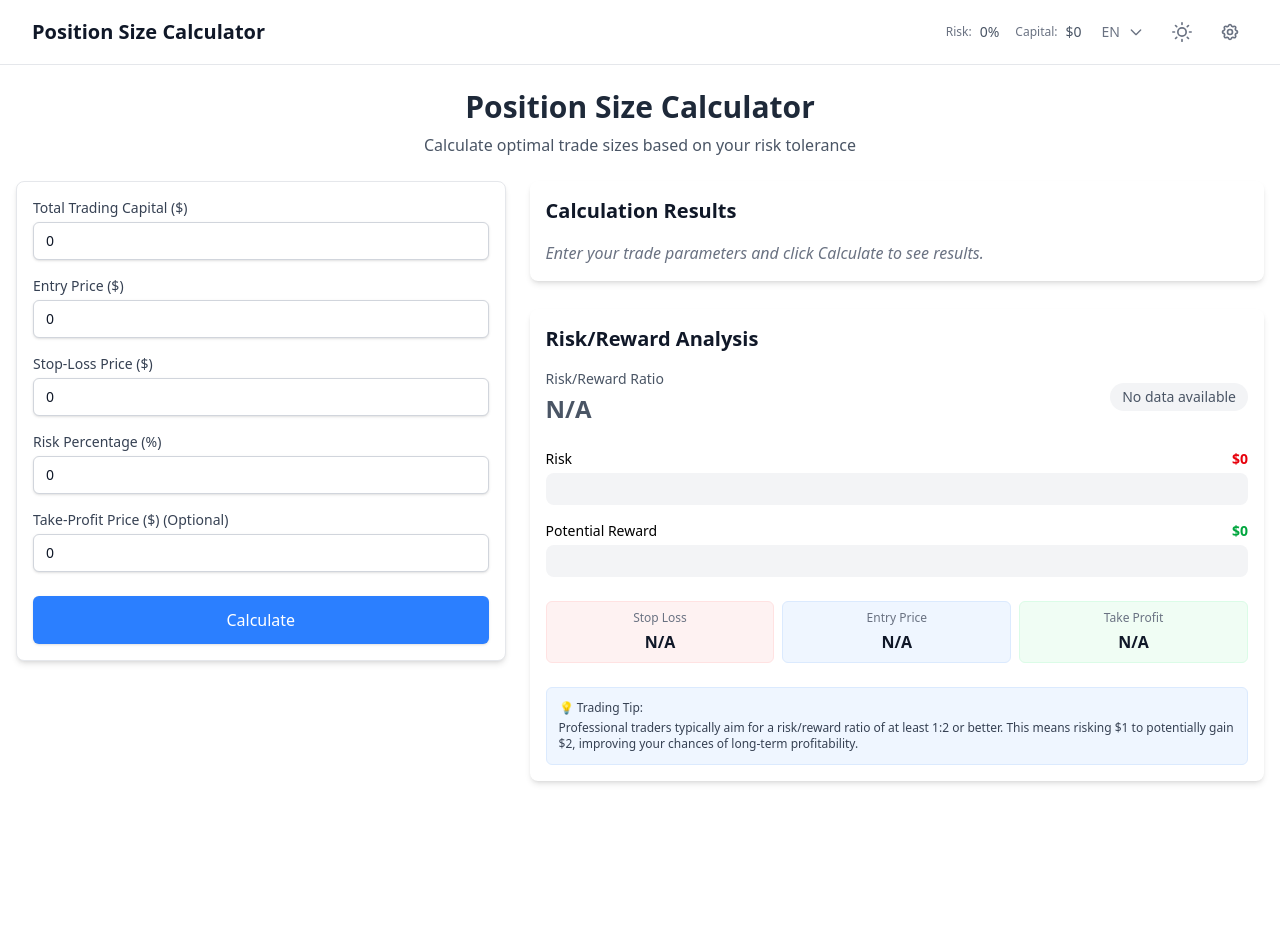
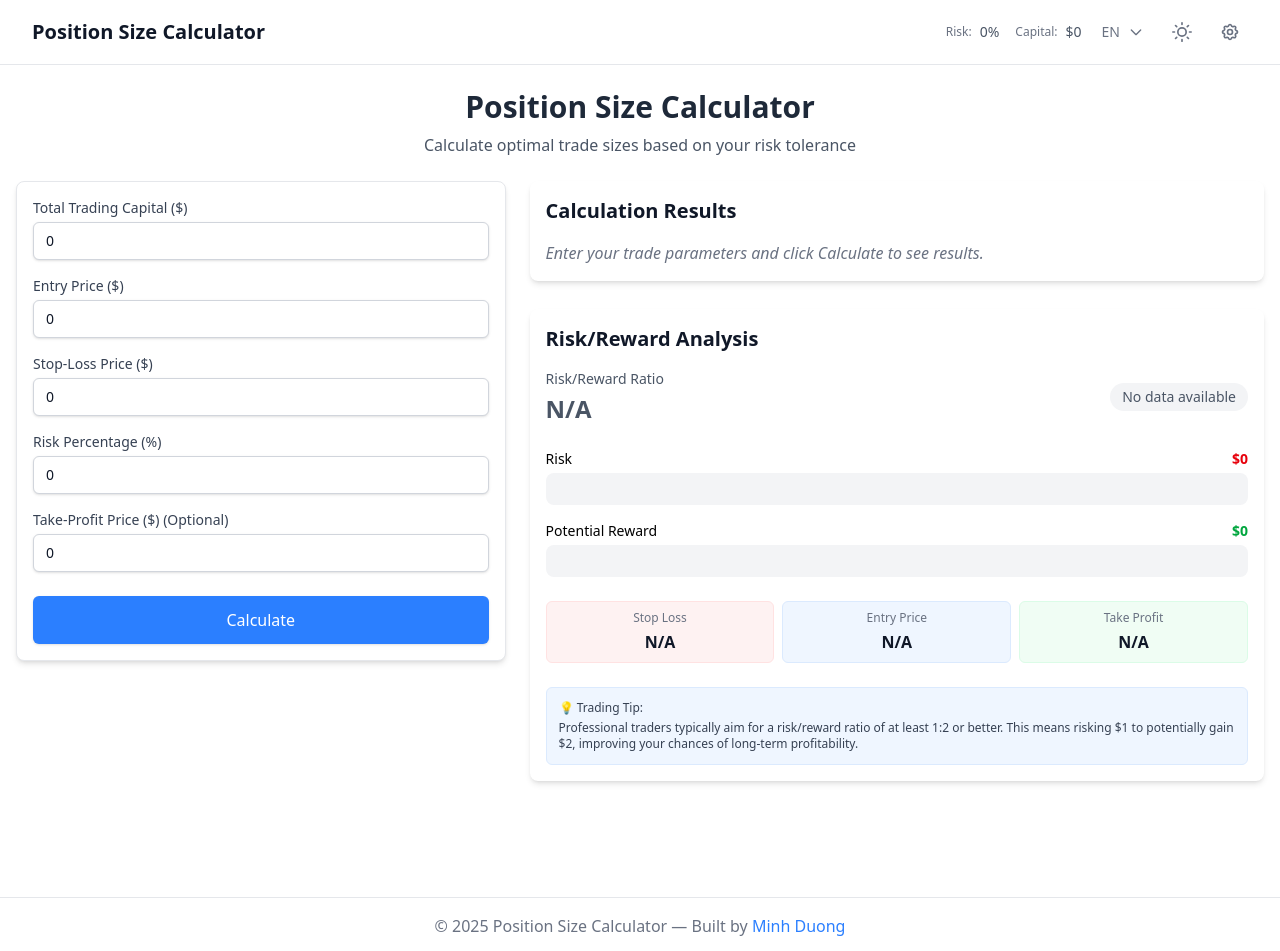
Before and after one commit to johncegom/position-size-calculator, a React (Vite) app: page / in a window 1280 px wide. Shown: the top 951 px of the page. Before the commit the page ends 865 px from the top, so only its background shows below. Built offline with nearby package versions, Linux system fonts and the light colour scheme.

Commit message:
feat: implement footer

```diff
--- a/src/components/layout/Footer.tsx
+++ b/src/components/layout/Footer.tsx
@@ -1,5 +1,24 @@
+import { useTranslation } from "react-i18next";
+
 const Footer = () => {
-  return <footer>{/* Footer component will go here */}</footer>;
+  const { t } = useTranslation();
+
+  return (
+    <footer className="w-full py-4 mt-8 text-center text-gray-500 bg-white border-t border-gray-200 dark:border-gray-700 dark:text-gray-400 dark:bg-gray-900">
+      <span className="cursor-default">
+        &copy; {new Date().getFullYear()} {t("footer.title")} &mdash;{" "}
+        {t("footer.description")}{" "}
+        <a
+          href="https://github.com/johncegom"
+          target="_blank"
+          rel="noopener noreferrer"
+          className="text-blue-500 hover:text-blue-800"
+        >
+          {t("footer.author")}
+        </a>
+      </span>
+    </footer>
+  );
 };
 
 export default Footer;
--- a/src/locales/en/translation.json
+++ b/src/locales/en/translation.json
@@ -55,6 +55,11 @@
     "simulationTip": "💡 Simulation Tip:",
     "simulationTipText": "These scenarios show potential outcomes based on different take-profit levels. A 1:2 or 1:3 ratio is generally preferred by professional traders for better long-term profitability."
   },
+  "footer": {
+    "title": "Position Size Calculator",
+    "description": "Built by",
+    "author": "Minh Duong"
+  },
   "common": {
     "language": "Language"
   }
--- a/src/locales/vi/translation.json
+++ b/src/locales/vi/translation.json
@@ -55,6 +55,11 @@
     "simulationTip": "💡 Mẹo Mô Phỏng:",
     "simulationTipText": "Những kịch bản này cho thấy kết quả tiềm năng dựa trên các mức chốt lời khác nhau. Tỷ lệ RR 1:2 hoặc 1:3 thường được các nhà giao dịch chuyên nghiệp ưa chuộng để có lợi nhuận dài hạn tốt hơn."
   },
+  "footer": {
+    "title": "Công Cụ Tính Kích Thước Vị Thế",
+    "description": "Được dựng bởi",
+    "author": "Dương Minh"
+  },
   "common": {
     "language": "Ngôn ngữ"
   }
```
